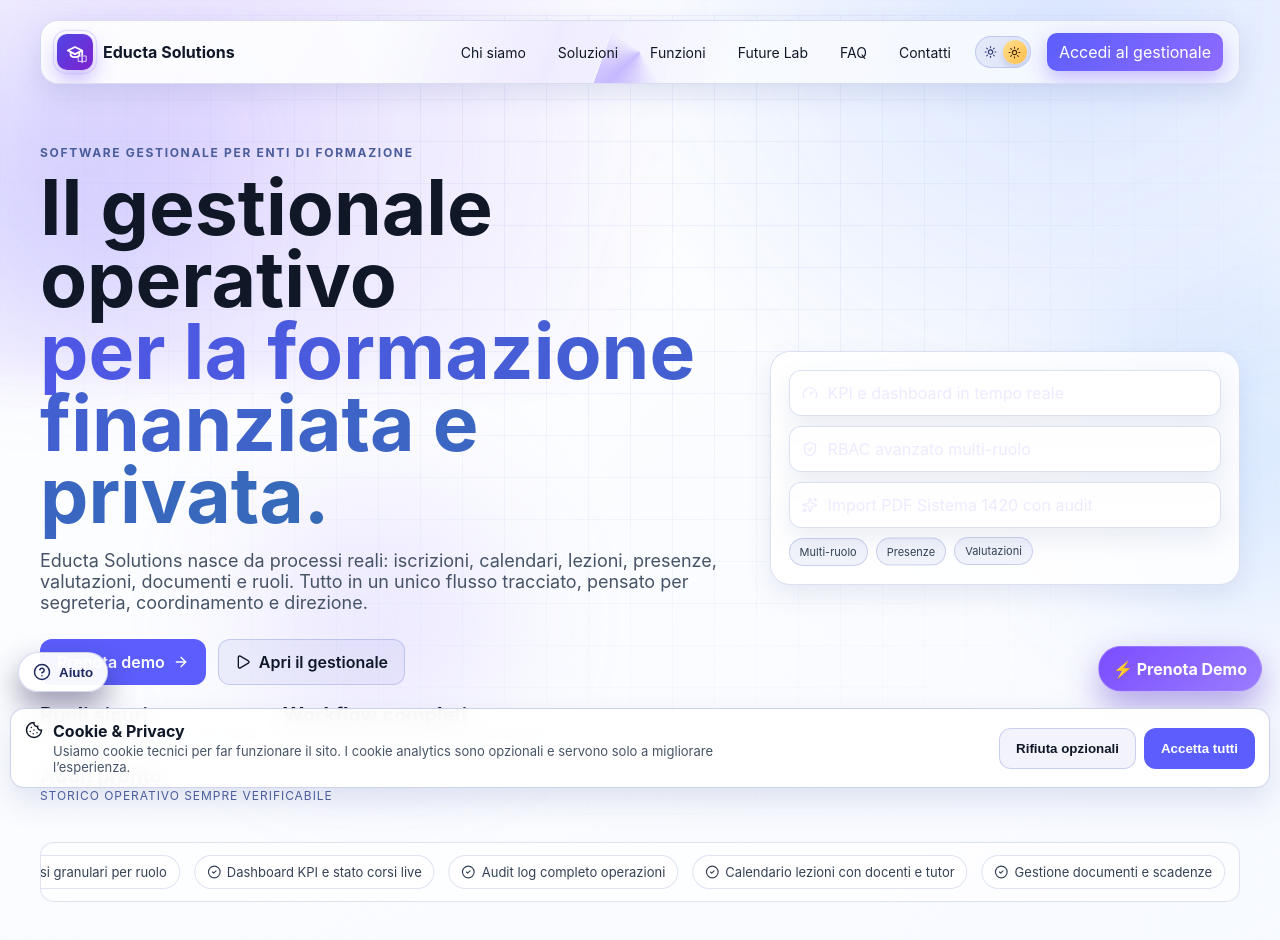
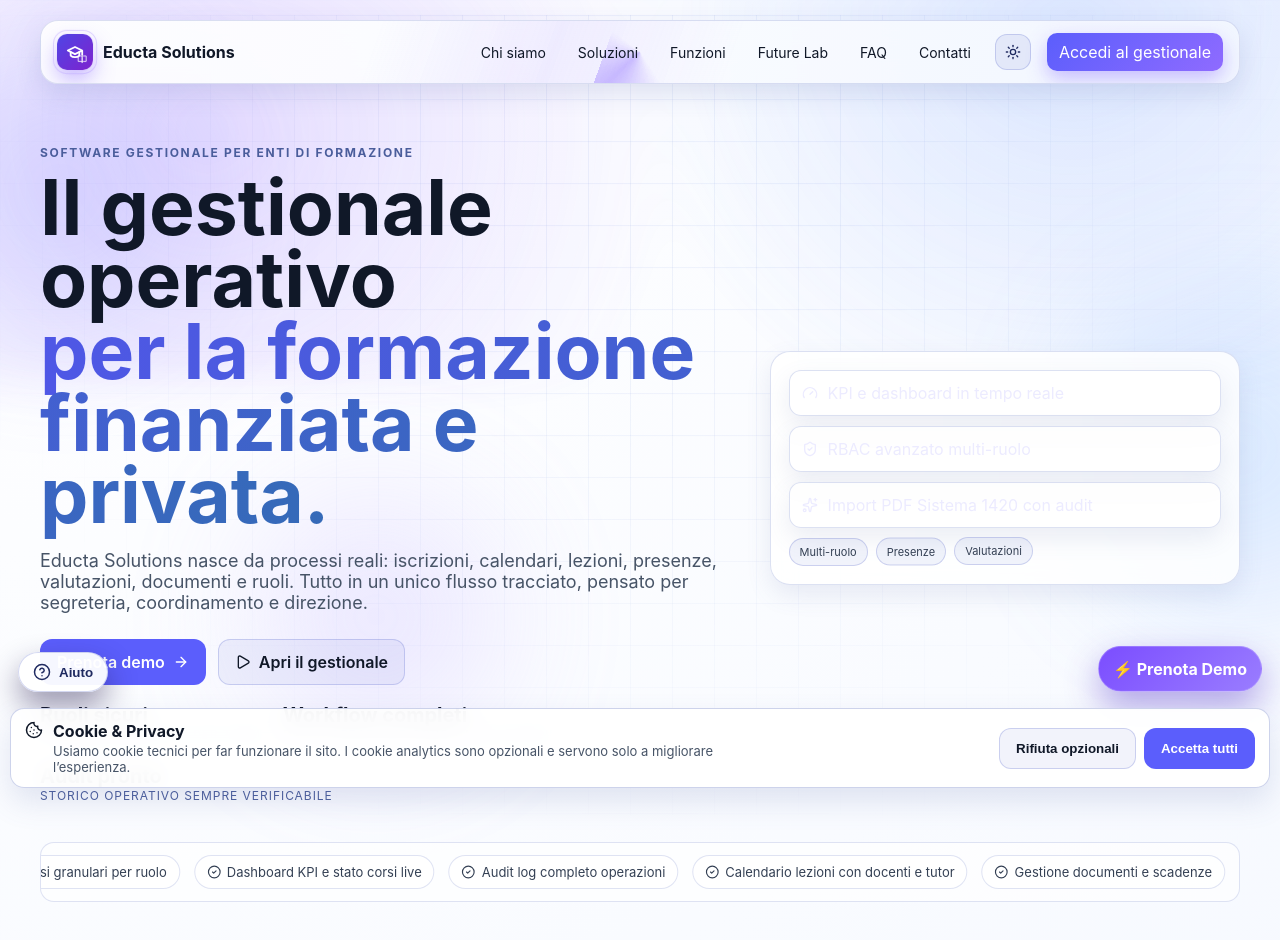
Before and after one commit to alecaram007/educta-website, a React (Vite) app: page / in a window 1280 px wide. Shown: the top 940 px of the page. Built offline with nearby package versions, Linux system fonts and the light colour scheme.

Commit message:
Use single animated theme button

```diff
--- a/src/App.css
+++ b/src/App.css
@@ -62,82 +62,37 @@
   transition: color .2s ease, transform .2s ease, background .2s ease;
 }
 .theme-toggle {
-  display: inline-grid;
-  place-items: center;
-  width: 56px;
-  height: 32px;
-  padding: 0;
+  display: inline-flex;
+  align-items: center;
+  justify-content: center;
+  width: 36px;
+  height: 36px;
   background: rgba(255,255,255,.05);
   color: #ece8ff;
   border: 1px solid rgba(189, 174, 255, 0.45);
-  border-radius: 999px;
+  border-radius: 12px;
   cursor: pointer;
-  position: relative;
-  overflow: hidden;
-}
-
-.theme-toggle-track {
-  position: relative;
-  width: 100%;
-  height: 100%;
-  display: block;
-}
-
-.theme-icon {
-  position: absolute;
-  top: 50%;
-  transform: translateY(-50%);
-  opacity: .52;
-}
-
-.theme-icon.sun { left: 8px; }
-.theme-icon.moon { right: 8px; }
-
-.theme-toggle-thumb {
-  position: absolute;
-  left: 3px;
-  top: 3px;
-  width: 24px;
-  height: 24px;
-  border-radius: 999px;
-  display: inline-grid;
-  place-items: center;
-  background: linear-gradient(135deg, #f6c453, #ffdc84);
-  color: #33220f;
-  box-shadow: 0 4px 12px rgba(0,0,0,.28);
-  transition: transform .3s ease, background .3s ease, color .3s ease;
-}
-
-.theme-toggle.is-dark .theme-toggle-thumb {
-  background: linear-gradient(135deg, #8a7bff, #6f5cff);
-  color: #f4f1ff;
-}
-
-.theme-toggle.is-dark .theme-icon.sun { opacity: .32; }
-.theme-toggle.is-dark .theme-icon.moon { opacity: .9; }
-
-.theme-toggle.is-light .theme-toggle-thumb {
-  transform: translateX(24px);
-  background: linear-gradient(135deg, #ffdf8f, #ffbe49);
-  color: #4b2c08;
-}
-
-.theme-toggle.is-light .theme-icon.sun { opacity: .9; }
-.theme-toggle.is-light .theme-icon.moon { opacity: .32; }
-
-.sr-only {
-  position: absolute !important;
-  width: 1px !important;
-  height: 1px !important;
-  padding: 0 !important;
-  margin: -1px !important;
-  overflow: hidden !important;
-  clip: rect(0, 0, 0, 0) !important;
-  white-space: nowrap !important;
-  border: 0 !important;
+  transition: transform .2s ease, background-color .25s ease, border-color .25s ease, color .25s ease;
 }
 .theme-toggle:hover {
   background: rgba(126,96,255,.18);
+  transform: translateY(-1px);
+}
+.theme-toggle:active {
+  transform: translateY(0) scale(.96);
+}
+.theme-toggle-icon {
+  display: inline-grid;
+  place-items: center;
+  line-height: 0;
+}
+.theme-toggle.is-dark {
+  color: #f2efff;
+}
+.theme-toggle.is-light {
+  color: #6f540d;
+  background: rgba(255, 229, 150, .2);
+  border-color: rgba(255, 200, 95, .48);
 }
 .nav-link::after {
   content: ''; position: absolute; left: 0 !important; bottom: 0 !important; width: 100%; height: 2px;
@@ -680,10 +635,6 @@
   border-color: rgba(83, 99, 199, .24);
 }
 
-body.theme-light .theme-toggle-thumb {
-  box-shadow: 0 4px 10px rgba(66, 86, 151, .22);
-}
-
 body.theme-light h1 span {
   background: linear-gradient(90deg, #4f57e6, #356ab8);
   -webkit-background-clip: text;
--- a/src/App.tsx
+++ b/src/App.tsx
@@ -199,14 +199,16 @@
             aria-label={theme === 'dark' ? 'Attiva tema chiaro' : 'Attiva tema scuro'}
             aria-pressed={theme === 'light'}
           >
-            <span className="theme-toggle-track" aria-hidden="true">
-              <Sun size={13} className="theme-icon sun" />
-              <Moon size={13} className="theme-icon moon" />
-              <span className="theme-toggle-thumb">
-                {theme === 'dark' ? <Moon size={13} /> : <Sun size={13} />}
-              </span>
-            </span>
-            <span className="sr-only">{theme === 'dark' ? 'Attiva tema chiaro' : 'Attiva tema scuro'}</span>
+            <motion.span
+              key={theme}
+              className="theme-toggle-icon"
+              initial={{ rotate: -90, scale: 0.7, opacity: 0 }}
+              animate={{ rotate: 0, scale: 1, opacity: 1 }}
+              transition={{ duration: 0.24, ease: 'easeOut' }}
+              aria-hidden="true"
+            >
+              {theme === 'dark' ? <Moon size={16} /> : <Sun size={16} />}
+            </motion.span>
           </button>
           <a className="cta-mini" href={GESTIONALE_URL} target="_blank" rel="noreferrer">Accedi al gestionale</a>
         </nav>
```
